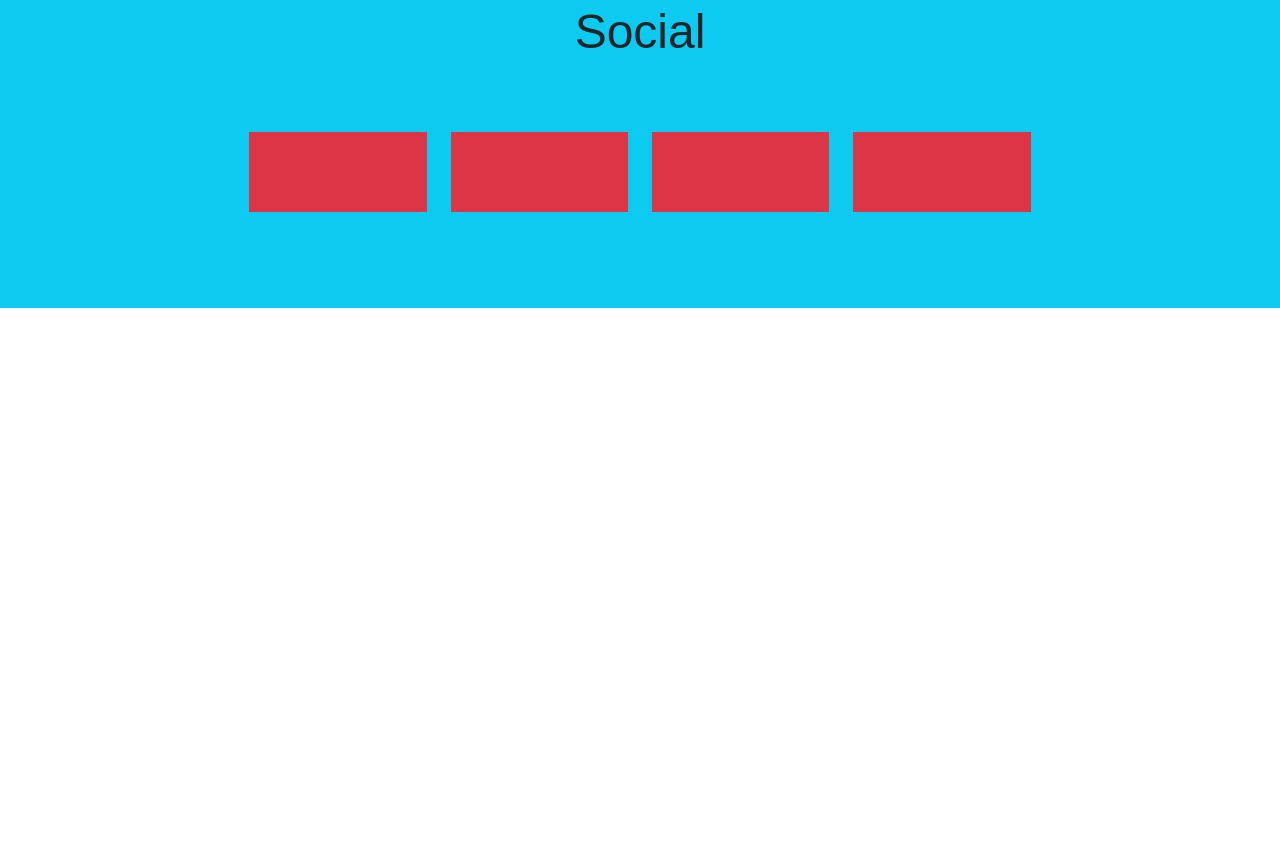
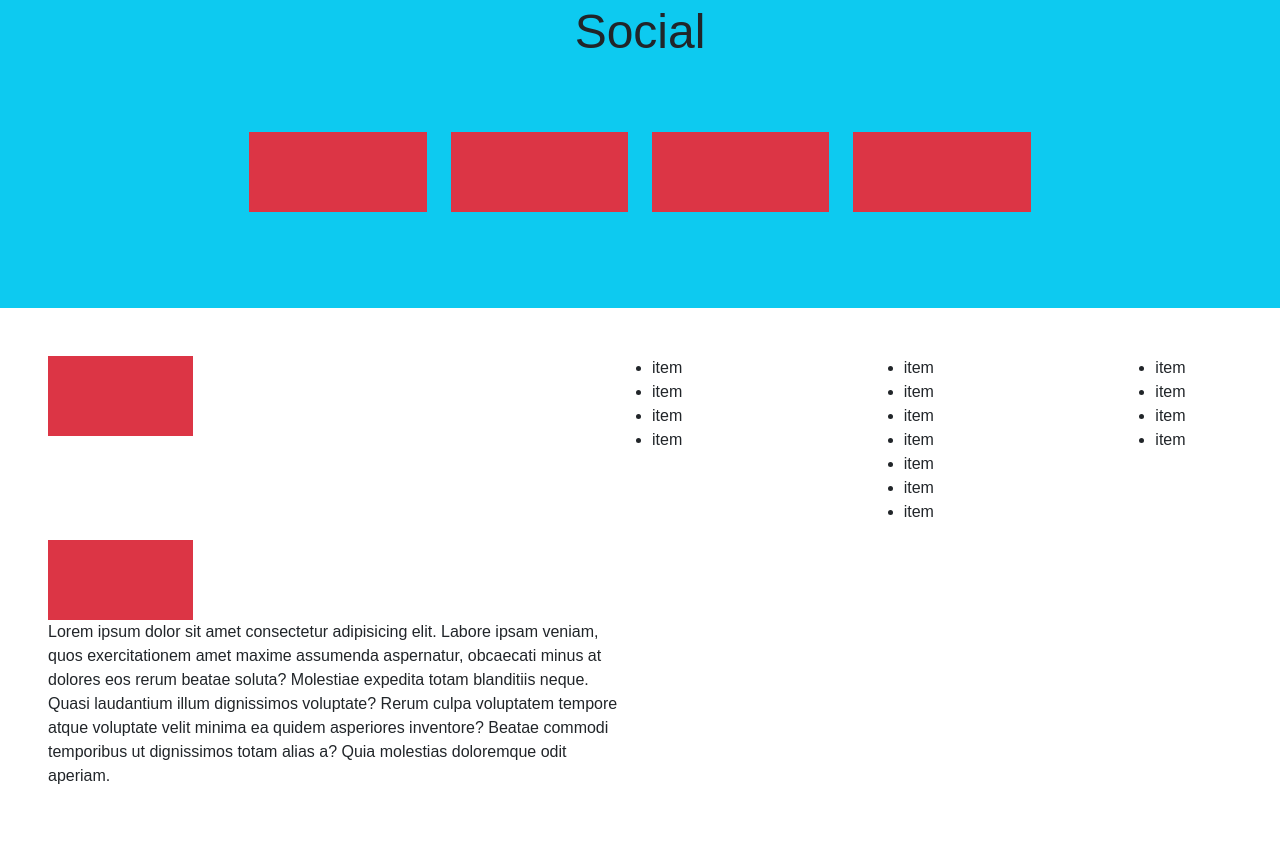
Before and after one commit to RenatoFringuello/htmlcss-playstation, a plain HTML site: page index.html in a window 1280 px wide. Shown: the part 4922-5774 px from the top of the page. Before the commit the page ends 5230 px from the top, so only its background shows below. Drawn offline with nearby package versions, Linux system fonts and the light colour scheme.

Commit message:
add footer structure

```diff
--- a/css/style.css
+++ b/css/style.css
@@ -1,5 +1,6 @@
 body{
     font-family: Arial, Helvetica, sans-serif;
+    overflow-x: hidden;
 }
 
 header nav{
--- a/index.html
+++ b/index.html
@@ -335,7 +335,45 @@
             </section>
         </main>
         <footer>
-
+            <div class="container-fluid px-2 px-sm-4 px-lg-5 py-5">
+                <div class="row">
+                    <div class="col-12 col-md-6 pb-4 pb-lg-0">
+                        <div class="img w-25 bg-danger"></div>
+                    </div>
+                    <div class="col-12 col-md-6 pb-4 pb-lg-0">
+                        <div class="row justify-content-sm-between">
+                            <ul class="col-12 col-sm-2">
+                                <li>item</li>
+                                <li>item</li>
+                                <li>item</li>
+                                <li>item</li>
+                            </ul>
+                            <ul class="col-12 col-sm-2">
+                                <li>item</li>
+                                <li>item</li>
+                                <li>item</li>
+                                <li>item</li>
+                                <li>item</li>
+                                <li>item</li>
+                                <li>item</li>
+                            </ul>
+                            <ul class="col-12 col-sm-2">
+                                <li>item</li>
+                                <li>item</li>
+                                <li>item</li>
+                                <li>item</li>
+                            </ul>
+                        </div>
+                    </div>
+                    <div class="col-12 col-lg-6">
+                        <div class="img w-25 bg-danger"></div>
+                        <p>
+                            Lorem ipsum dolor sit amet consectetur adipisicing elit. Labore ipsam veniam, quos exercitationem amet maxime assumenda aspernatur, obcaecati minus at dolores eos rerum beatae soluta? Molestiae expedita totam blanditiis neque.
+                        Quasi laudantium illum dignissimos voluptate? Rerum culpa voluptatem tempore atque voluptate velit minima ea quidem asperiores inventore? Beatae commodi temporibus ut dignissimos totam alias a? Quia molestias doloremque odit aperiam.
+                        </p>
+                    </div>
+                </div>
+            </div>
         </footer>
 
 
```
